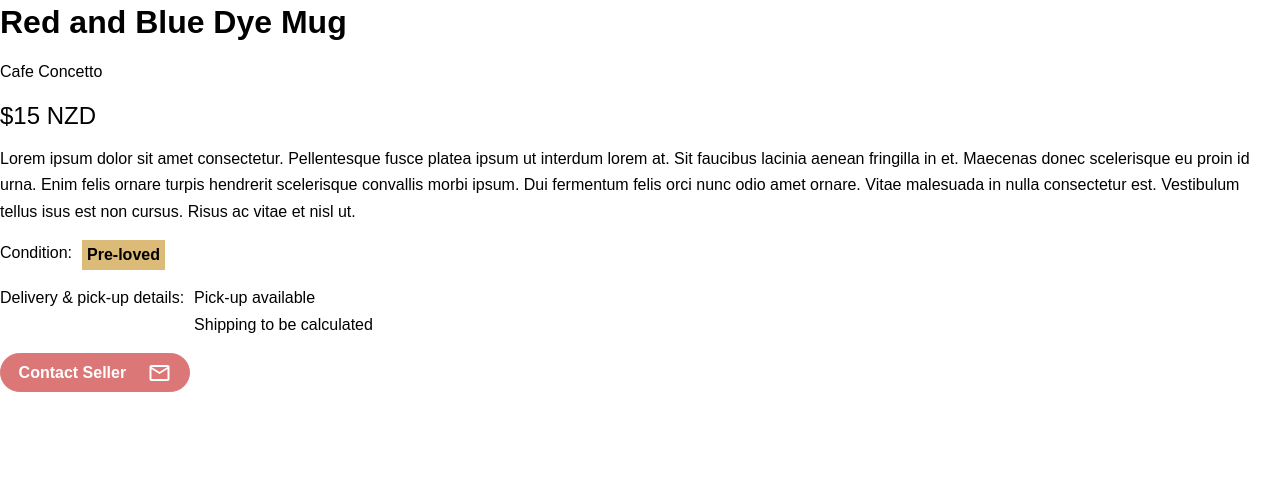
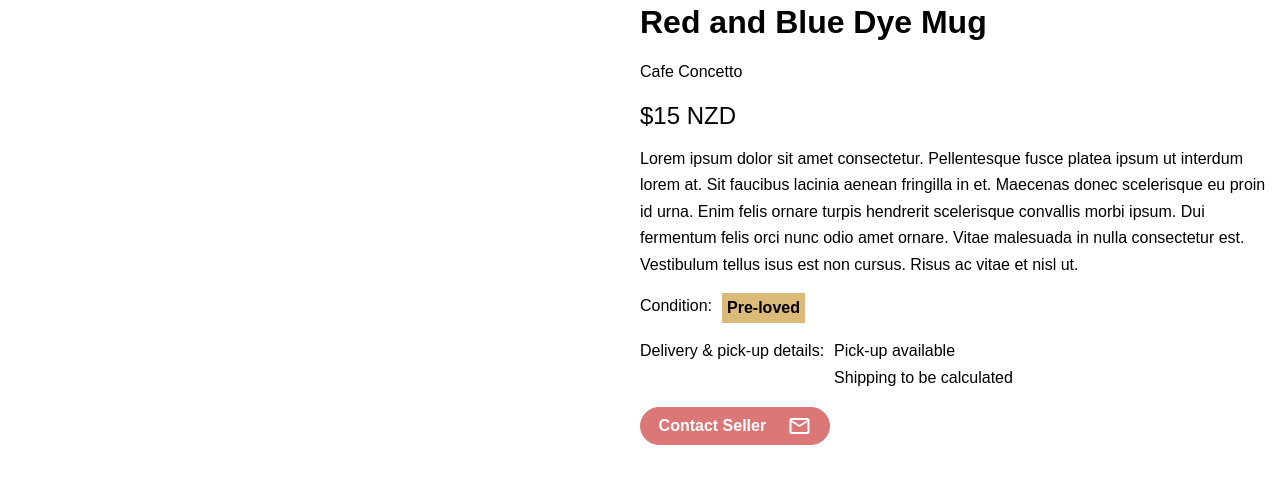
Before and after one commit to jureisgui/cera-app, a Vue app in the folder front-end/: page / in a window 1280 px wide. Shown: the top 484 px of the page. Built offline with nearby package versions, Linux system fonts and the light colour scheme.

Commit message:
Added flex on the whole section

```diff
--- a/front-end/src/components/Modals/ProductModal/ProductDescription.vue
+++ b/front-end/src/components/Modals/ProductModal/ProductDescription.vue
@@ -1,4 +1,5 @@
 <template>
+    <section class="product_desc">
   <div class="photo_gallery"></div>
   <div class="text_container">
     <h5 class="heading_text">Red and Blue Dye Mug</h5>
@@ -31,9 +32,14 @@
       class="button"
     />
   </div>
+</section>
 </template>
 
 <style scoped>
+.product_desc {
+    display: flex;
+}
+
 .text_container {
     display: flex;
     flex-direction: column;
@@ -63,6 +69,10 @@
   background-color: #fff;
   border: 1px solid #dc7777;
 }
+
+.photo_gallery, .text_container {
+    flex: 1;
+}
 </style>
 
 <script setup>
```
